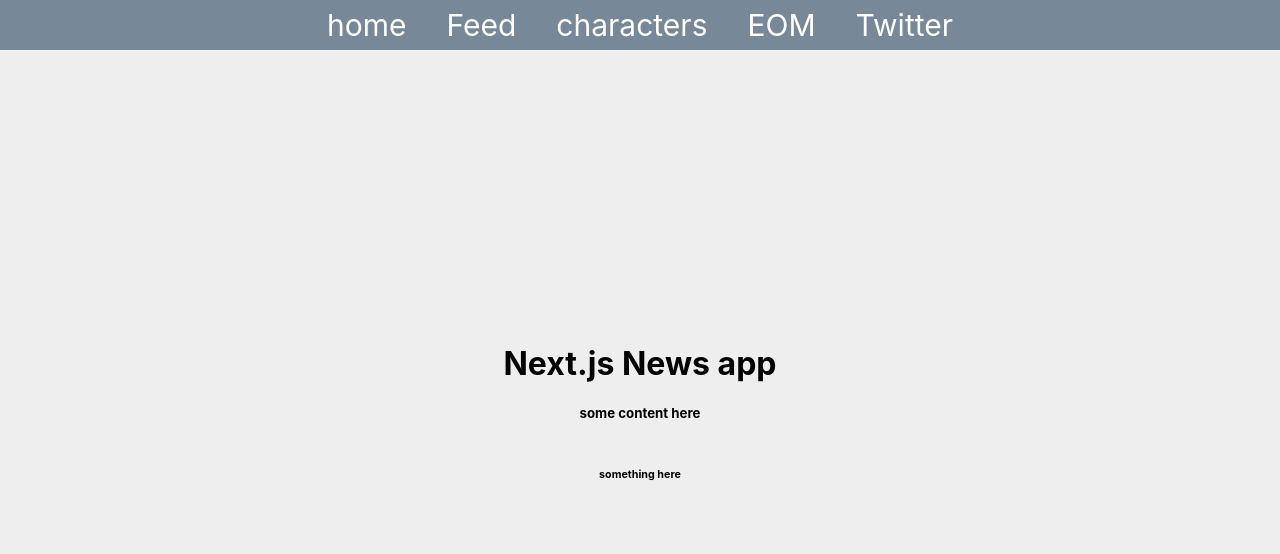
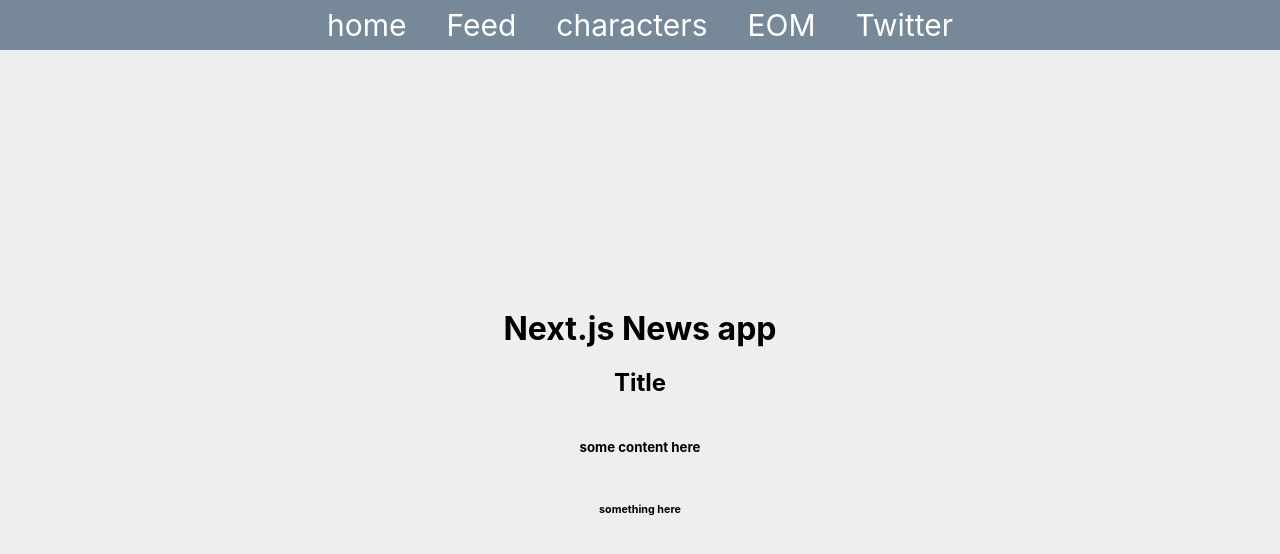
Before and after one commit to mikusmikus/next-news, a Next.js app: page / in a window 1280 px wide. Shown: the top 554 px of the page. Built offline with nearby package versions, Linux system fonts and the light colour scheme.

Commit message:
added title

```diff
--- a/pages/index.tsx
+++ b/pages/index.tsx
@@ -68,6 +68,7 @@ export default function Home() {
     <div className="container">
       <div className={styles.main}>
         <h1>Next.js News app</h1>
+        <h2>Title</h2>
         <h5>some content here</h5>
         <h6>something here</h6>
       </div>
```
